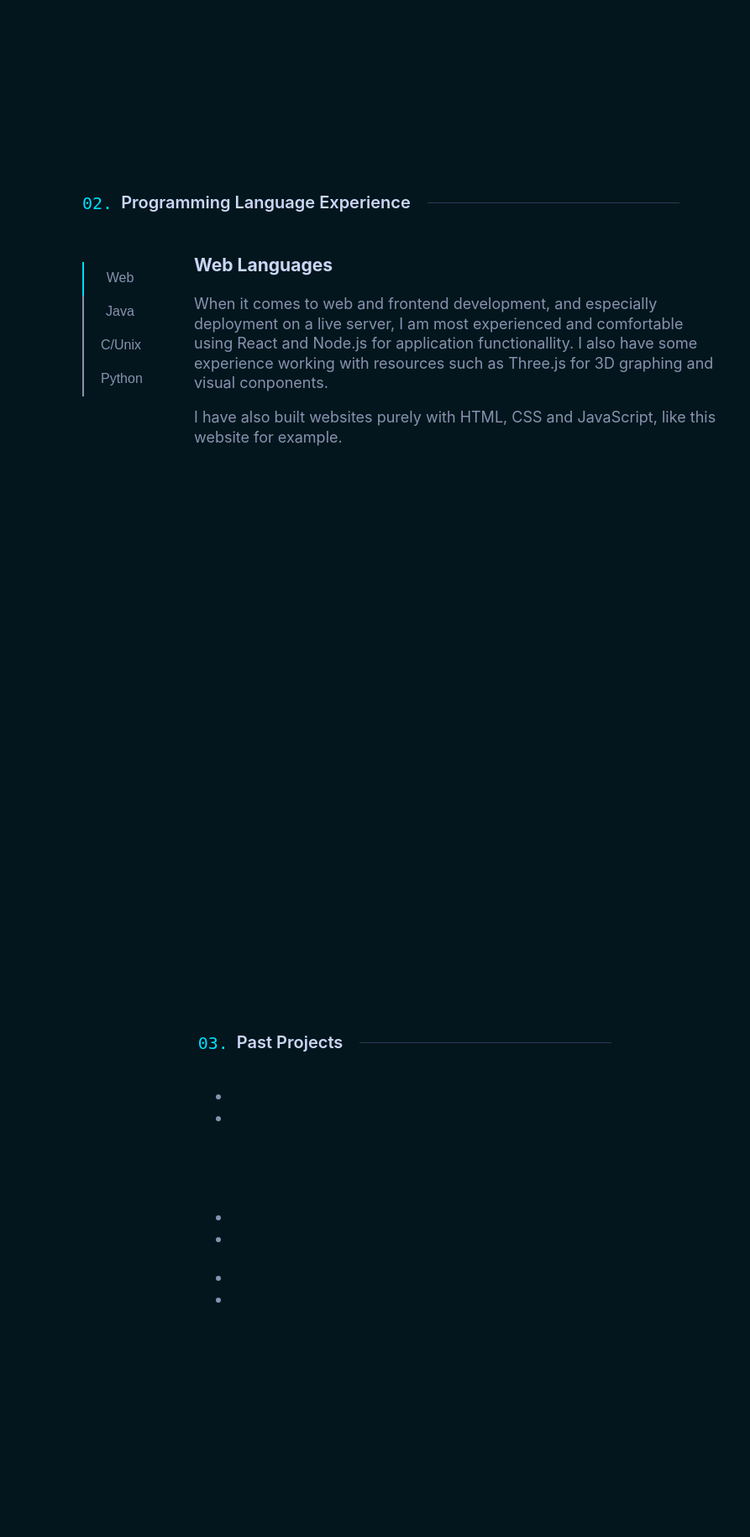
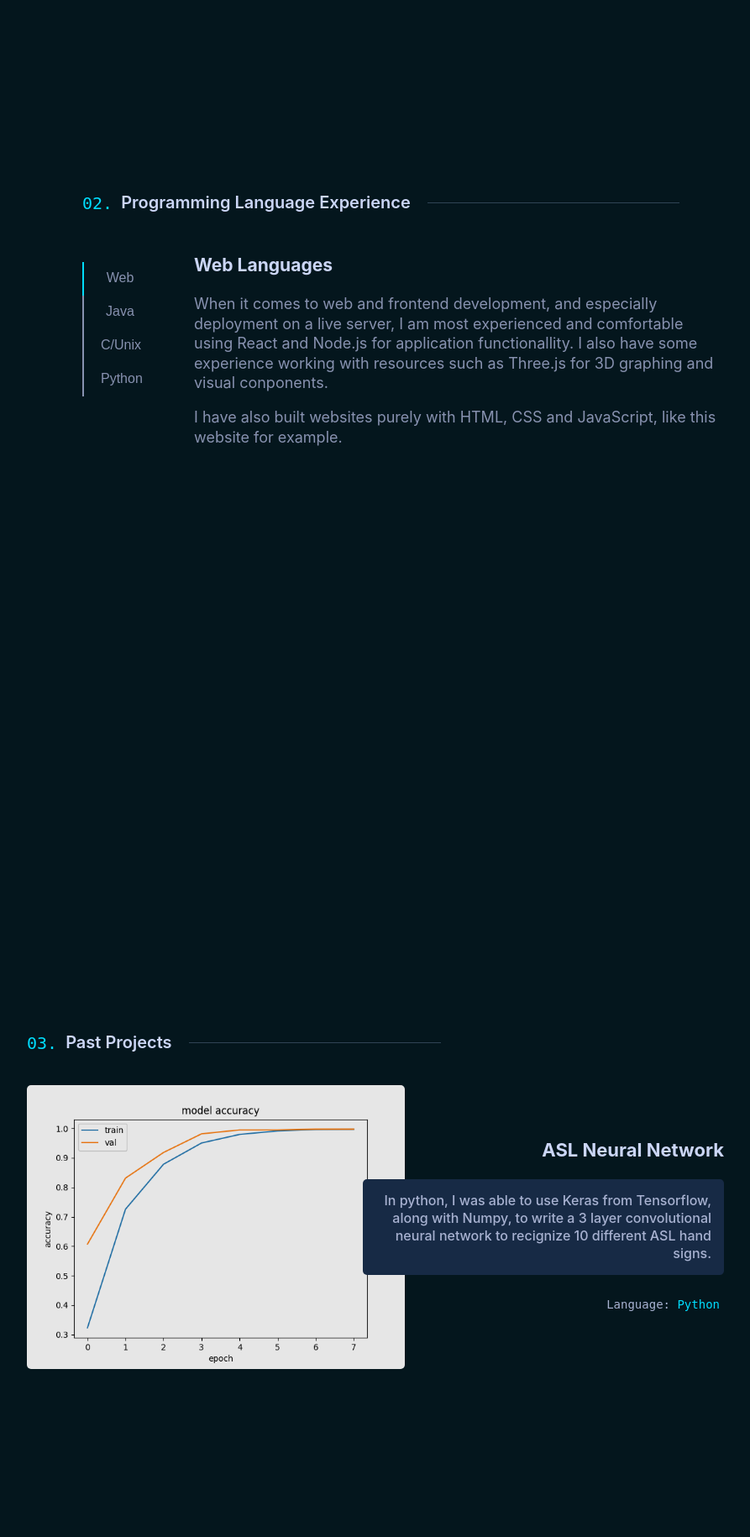
Before and after one commit to markus-peterson/personal-website, a PHP site: page / in a window 1280 px wide. Shown: the part 2080-3910 px from the top of the page at 84% size, without its empty margins (158-1051 px from the left). Run offline with PHP 8.4, Linux system fonts and the light colour scheme; some libraries are stand-ins or nearby versions.

Commit message:
Add files via upload

```diff
--- a/css/styles.css
+++ b/css/styles.css
@@ -30,7 +30,8 @@
 :root {
   --dark-blue: #04161d; /* rgb(29, 4, 22); */
   --dark-blue-transparent: rgba(4, 22, 29, 0.6);
-  --lightest-blue: #303655;
+  --lightest-blue: #304455;
+  --light-navy: #172a45;
   --blue-shadow: rgba(2,12,27,0.7);
   --dark-slate: #484d5e;
   --slate: #8892b0;
@@ -234,7 +255,7 @@
 
 .section {
   flex-grow: 1;
-  max-width: 848px;
+  max-width: 900px;
   margin: 250px 0px;
   height: 500px;
   border-radius: 5px;
@@ -371,6 +398,54 @@
   color: var(--lightest-slate);
 }
 
+.project {
+  display: flex;
+  align-items: center;
+}
+.project img {
+  width: 450px;
+  border-radius: 5px;
+  filter: brightness(0.9);
+}
+#p1 div {
+  flex-grow: 1;
+  padding-left: 20px;
+  width: 550px;
+  margin: 0 auto;
+  display: flex;
+  flex-direction: column;
+  align-items: flex-end;
+  text-align: right;
+  position: relative;
+  right: 70px;
+}
+
+#p1 div p {
+  padding: 15px;
+  border-radius: 5px;
+  background-color: var(--light-navy);
+  color: var(--light-slate);
+  font-size: var(--fs-md);
+  font-weight: 500;
+}
+
+#p1 div h3 {
+  margin: 5px 0px;
+  font-size: var(--fs-xxl);
+  color: var(--lightest-slate);
+}
+
+#p1 div h5 {
+  color: var(--light-slate);
+  font-weight: 400;
+  font-size: var(--fs-sm);
+  font-family: var(--font-mono);
+  margin: 10px 5px;
+}
+
+#p1 div h5 span{
+  color: var(--blue);
+}
 
 .fadedown-enter {
   opacity: 0;
--- a/index.html
+++ b/index.html
@@ -28,8 +28,7 @@
                                 </svg>
                             </a>
                         </li>
-                        <li>test</li>
-                        <li>test</li>
+                        <li><a href="/resume.pdf" class="resume">Resume</a></li>
                     </ul>
                 </div>
                 <div class="header-logo">
@@ -68,7 +67,7 @@
                 <h2 class="number-heading fadeup-enter">About Me</h2>
                 <div class="about-content fadeup-enter">
                     <div>
-                        <p>Hello, I'm Markus Peterson. I am currently a Computer Science student at Indiana University.</p>
+                        <p>Hello, I'm Markus Peterson. I am currently a Computer Science student at <a href="https://www.indiana.edu/" class="ext-link">Indiana University</a>.</p>
                         <p></p>
                         <p></p>
                     </div>
@@ -84,7 +83,6 @@
                         <button class="tab" role="tab" aria-controls="panel-1" id="tab-1" tabindex="-1" aria-selected="false">Java</button>
                         <button class="tab" role="tab" aria-controls="panel-2" id="tab-2" tabindex="-1" aria-selected="false">C/Unix</button>
                         <button class="tab" role="tab" aria-controls="panel-3" id="tab-3" tabindex="-1" aria-selected="false">Python</button>
-                        <!-- <li></li> -->
                     </div>
                     <div class="xp-content" id="panel-0" role="tabpanel" tabindex="0" aria-labelledby="tab-0">
                         <h3>Web Languages</h3>
@@ -108,34 +106,22 @@
                 <h2 class="number-heading fadeup-enter">Past Projects</h2>
                 <div>
                     <div class="project" id="p1">
+                        <img src="./images/Accuracy-Graph.png"/>
+                        <div>
+                            <h3>ASL Neural Network</h3>
+                            <p>In python, I was able to use Keras from Tensorflow, along with Numpy, to write a 3 layer convolutional neural network to recignize 10 different ASL hand signs.</p>
+                            <h5>Language: <span>Python</span></h5>
+                        </div>
+                    </div>
+                    <div class="project" id="p2">
+                        <!-- <img src=""/>
                         <div>
                             <p></p>
                             <ul>
                                 <li></li>
                                 <li></li>
                             </ul>
-                        </div>
-                        <img src=""/>
-                    </div>
-                    <div class="project" id="p2">
-                        <img src=""/>
-                        <div>
-                            <p></p>
-                            <ul>
-                                <li></li>
-                                <li></li>
-                            </ul>
-                        </div>
-                    </div>
-                    <div class="project" id="p3">
-                        <div>
-                            <p></p>
-                            <ul>
-                                <li></li>
-                                <li></li>
-                            </ul>
-                        </div>
-                        <img src=""/>
+                        </div> -->
                     </div>
                 </div>
             </div>
```
Also changed, not shown: other parts of css/styles.css (+31 -5 lines), images/Accuracy-Graph.png (added), images/quickpick.png (added), 1 other file.
